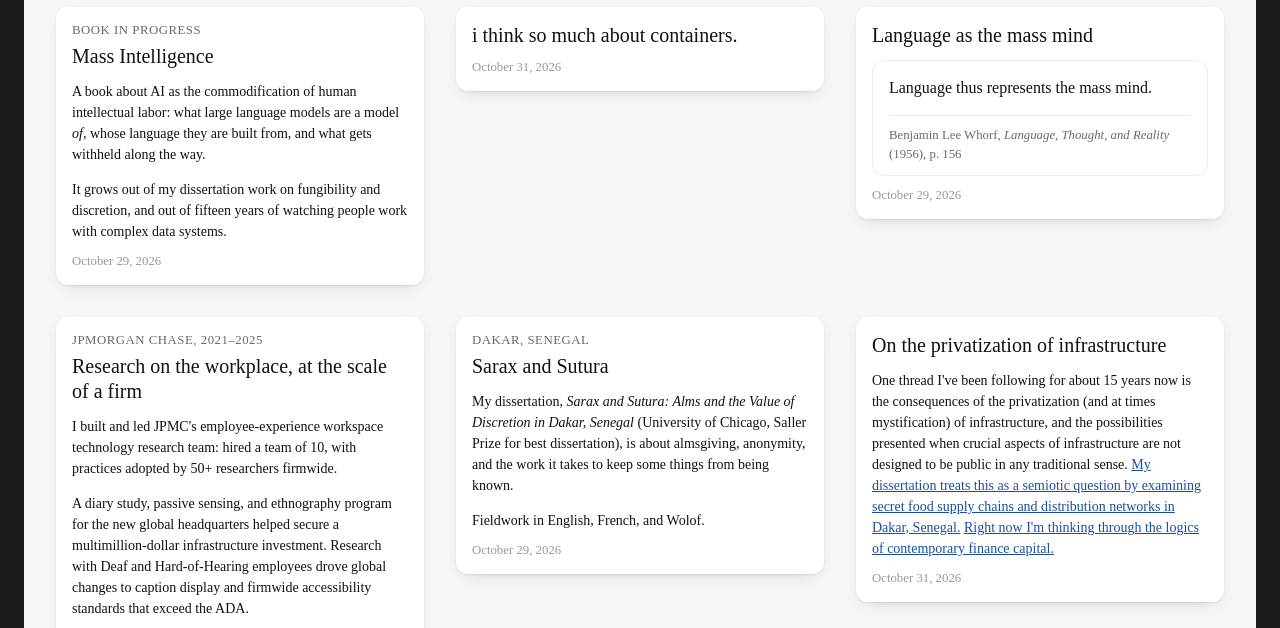
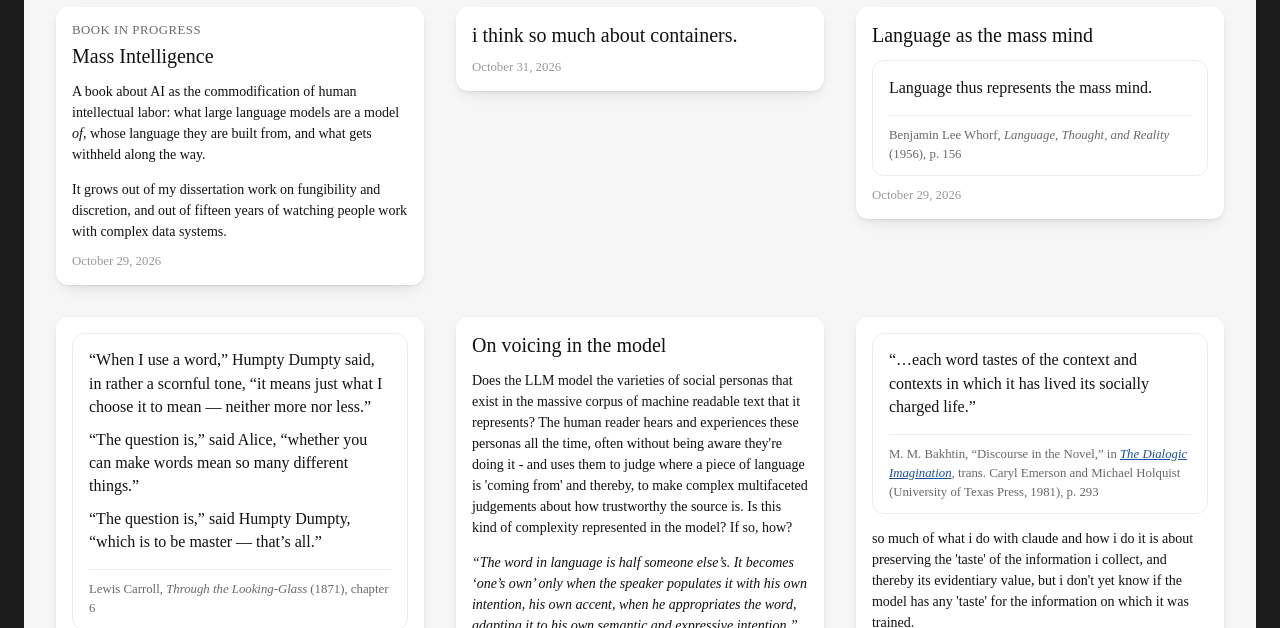
Before and after one commit to gpfeil/gpfeil.github.io, a plain HTML site: page index.html in a window 1280 px wide. Shown: the part 172-800 px from the top of the page. Drawn offline with Linux system fonts and the light colour scheme.

Commit message:
new tiles re bakhtin

```diff
--- a/css/site.css
+++ b/css/site.css
@@ -148,6 +148,9 @@ img { height: auto; max-width: 100%; vertical-align: middle; }
 .card__text ul { padding-left: 1.2rem; }
 .card__text li + li { margin-top: 0.3rem; }
 
+.qline { display: block; }
+.qline + .qline { margin-top: 0.6em; }
+
 .verse { font-size: var(--type-text); white-space: pre-wrap; overflow-x: auto; }
 
 .card__text blockquote {
--- a/index.html
+++ b/index.html
@@ -9,8 +9,8 @@
 <meta property="og:description" content="Anthropologist and researcher. Humans, language, and complex data flows.">
 <meta property="og:type" content="website">
 <meta name="theme-color" content="#f6f6f6">
-<script src="js/keys.js?v=2026-10-31e"></script>
-<link rel="stylesheet" href="css/site.css?v=2026-10-31e">
+<script src="js/keys.js?v=2026-11-01a"></script>
+<link rel="stylesheet" href="css/site.css?v=2026-11-01a">
 </head>
 <body>
 
@@ -25,7 +25,7 @@
   <noscript><p class="noscript">This page builds its tiles with JavaScript.</p></noscript>
 </main>
 
-<script src="tiles.js?v=2026-10-31e"></script>
-<script src="js/site.js?v=2026-10-31e"></script>
+<script src="tiles.js?v=2026-11-01a"></script>
+<script src="js/site.js?v=2026-11-01a"></script>
 </body>
 </html>
--- a/js/site.js
+++ b/js/site.js
@@ -51,7 +51,10 @@
     h += '<div class="card__text">';
     if (t.verse) h += '<pre class="verse">' + esc(t.verse) + '</pre>';
     if (t.quote) {
-      h += '<blockquote><p>' + t.quote.text + '</p>' +
+      var qt = Array.isArray(t.quote.text)
+        ? t.quote.text.map(function (l) { return '<span class="qline">' + l + '</span>'; }).join('')
+        : t.quote.text;
+      h += '<blockquote><p>' + qt + '</p>' +
         (t.quote.cite ? '<p>' + t.quote.cite + '</p>' : '') + '</blockquote>';
     }
     (t.text || []).forEach(function (p) { h += '<p>' + p + '</p>'; });
--- a/tiles.js
+++ b/tiles.js
@@ -12,7 +12,8 @@
 //             e.g. "50% 75%" (centered across, lower down)
 //   text      list of paragraphs (simple HTML allowed: <a>, <em>, <cite>)
 //   verse     preformatted text, line breaks kept (a poem, a code snippet)
-//   quote     { text: "...", cite: "..." }  boxed quotation with attribution
+//   quote     { text: "...", cite: "..." }  boxed quotation with attribution;
+//             text can be a list of lines (e.g. dialogue)
 //   list      [{ label, url, note }]  a bulleted list of links
 //   added     date the tile was first made (YYYY-MM-DD), shown at the bottom
 //   hidden    true to keep a tile in the file without showing it
@@ -47,6 +48,36 @@ window.SITE = {
         text: "Language thus represents the mass mind.",
         cite: "Benjamin Lee Whorf, <cite>Language, Thought, and Reality</cite> (1956), p. 156"
       }
+    },
+    {
+      added: "2026-10-31",
+      quote: {
+        text: [
+          "“When I use a word,” Humpty Dumpty said, in rather a scornful tone, “it means just what I choose it to mean — neither more nor less.”",
+          "“The question is,” said Alice, “whether you can make words mean so many different things.”",
+          "“The question is,” said Humpty Dumpty, “which is to be master — that’s all.”"
+        ],
+        cite: "Lewis Carroll, <cite>Through the Looking-Glass</cite> (1871), chapter 6"
+      }
+    },
+    {
+      added: "2026-11-01",
+      title: "On voicing in the model",
+      text: [
+        "Does the LLM model the varieties of social personas that exist in the massive corpus of machine readable text that it represents? The human reader hears and experiences these personas all the time, often without being aware they're doing it - and uses them to judge where a piece of language is 'coming from' and thereby, to make complex multifaceted judgements about how trustworthy the source is. Is this kind of complexity represented in the model? If so, how?",
+        "<em>“The word in language is half someone else’s. It becomes ‘one’s own’ only when the speaker populates it with his own intention, his own accent, when he appropriates the word, adapting it to his own semantic and expressive intention.”</em>",
+        "M. M. Bakhtin, “Discourse in the Novel,” in <a href=\"https://utpress.utexas.edu/9780292715349/\"><cite>The Dialogic Imagination</cite></a>, trans. Caryl Emerson and Michael Holquist (University of Texas Press, 1981), p. 293."
+      ]
+    },
+    {
+      added: "2026-11-01",
+      quote: {
+        text: "“…each word tastes of the context and contexts in which it has lived its socially charged life.”",
+        cite: "M. M. Bakhtin, “Discourse in the Novel,” in <a href=\"https://utpress.utexas.edu/9780292715349/\"><cite>The Dialogic Imagination</cite></a>, trans. Caryl Emerson and Michael Holquist (University of Texas Press, 1981), p. 293"
+      },
+      text: [
+        "so much of what i do with claude and how i do it is about preserving the 'taste' of the information i collect, and thereby its evidentiary value, but i don't yet know if the model has any 'taste' for the information on which it was trained."
+      ]
     },
     {
       added: "2026-10-29",
```
